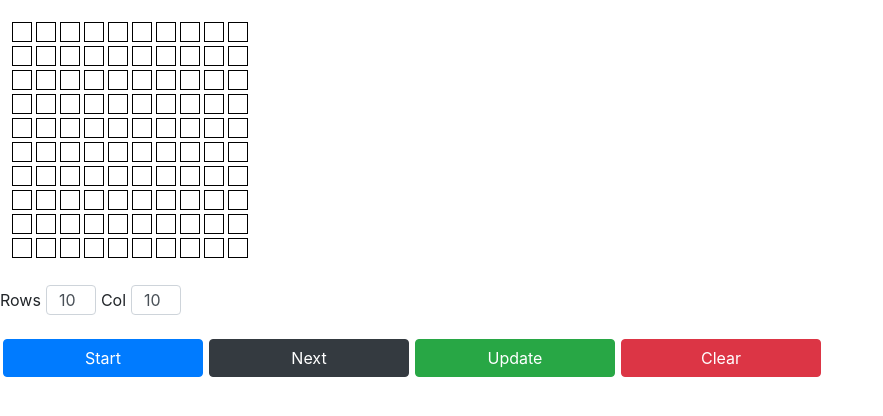
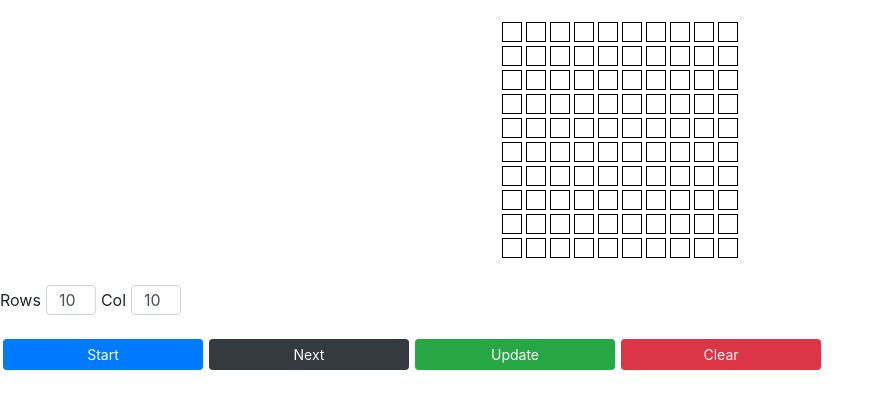
Before and after one commit to curtisyungen/conway, a React (Create React App) app: page / in a window 1280 px wide. Shown: the top 416 px of the page, without its empty margins (0-883 px from the left). Built offline with nearby package versions, Linux system fonts and the light colour scheme.

Commit message:
Add files via upload

```diff
--- a/src/components/Board/board.css
+++ b/src/components/Board/board.css
@@ -1,6 +1,7 @@
 .board {
     margin: 10px auto;
     padding: 10px;
+    width: 300px;
 }
 
 .boardForm {
--- a/src/components/Board/board.js
+++ b/src/components/Board/board.js
@@ -299,25 +299,25 @@ class Board extends Component {
 
                     <div className="formBtns">
                         <button
-                            className="btn btn-primary startBtn formBtn"
+                            className="btn btn-primary btn-sm startBtn formBtn"
                             onClick={this.startInterval}
                         >
                             Start
                         </button>
                         <button
-                            className="btn btn-dark formBtn"
+                            className="btn btn-dark btn-sm formBtn"
                             onClick={this.nextFrame}
                         >
                             Next
                         </button>
                         <button
-                            className="btn btn-success formBtn"
+                            className="btn btn-success btn-sm formBtn"
                             onClick={(event) => { event.preventDefault(); this.getCells(); }}
                         >
                             Update
                         </button>
                         <button
-                            className="btn btn-danger formBtn"
+                            className="btn btn-danger btn-sm formBtn"
                             onClick={(event) => { event.preventDefault(); this.getCells(); }}
                         >
                             Clear
```
